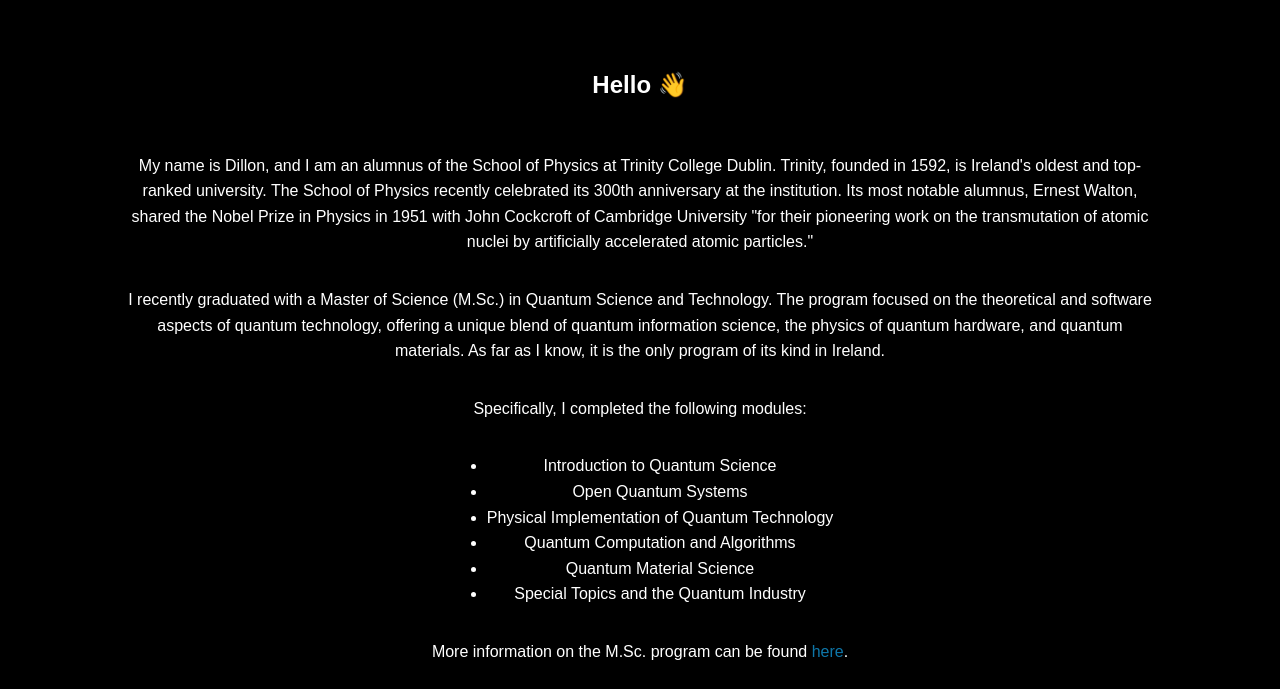
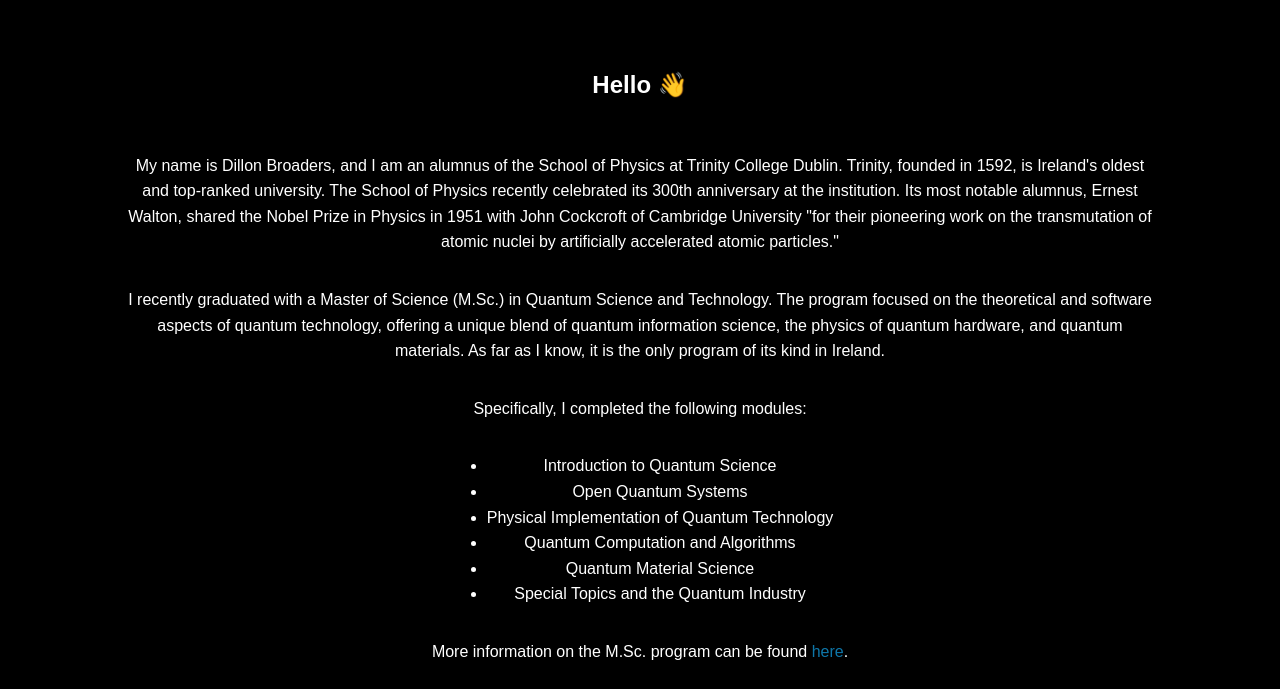
Before and after one commit to broaderd/broaderd.github.io, a plain HTML site: page about.html in a window 1280 px wide. Shown: the part 111-800 px from the top of the page. Drawn offline with Linux system fonts and the light colour scheme.

Commit message:
Update about.html

```diff
--- a/about.html
+++ b/about.html
@@ -30,7 +30,7 @@
         <h2>Hello &#128075;</h2>
         <img src="me.jpg" class="profile-image" alt="Dillon Broaders">
         <p>
-            My name is Dillon, and I am an alumnus of the School of Physics at Trinity College Dublin. Trinity,
+            My name is Dillon Broaders, and I am an alumnus of the School of Physics at Trinity College Dublin. Trinity,
             founded in 1592, is Ireland's oldest and top-ranked university. The School of Physics recently celebrated
             its 300th anniversary at the institution. Its most notable alumnus, Ernest Walton, shared the Nobel Prize in
             Physics in 1951 with John Cockcroft of Cambridge University "for their pioneering work on the transmutation of
```
